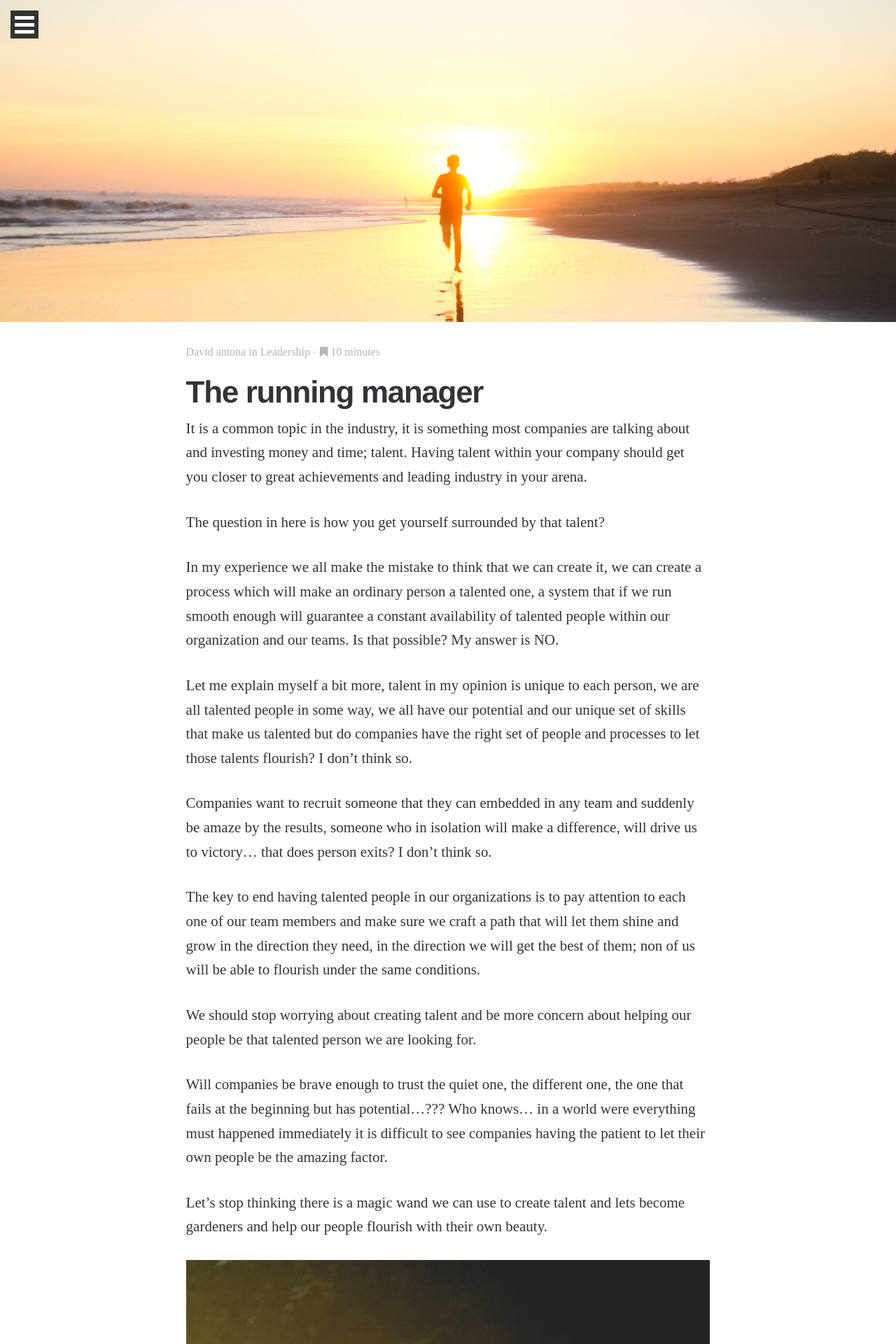
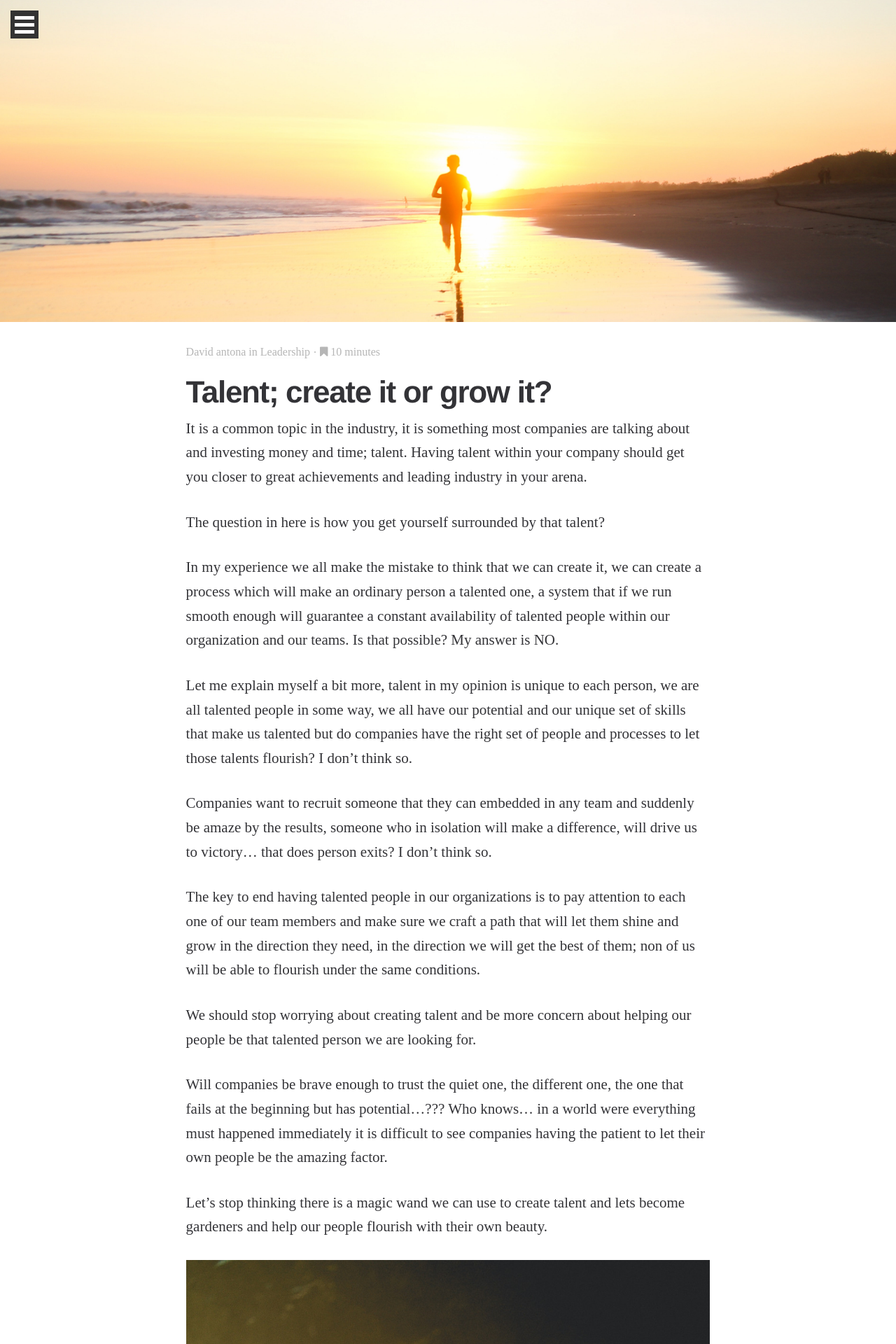
Before and after one commit to 2sherpas/2sherpas.github.io, a Jekyll site: the page built from _posts/2020-02-04-talent.md, in a window 1280 px wide. Shown: the top 1920 px of the page at 70% size. Built offline with Jekyll 4.4.1, drawn with Linux system fonts in a browser that asks for light colours.

Commit message:
Update 2020-02-04-talent.md

```diff
--- a/_posts/2020-02-04-talent.md
+++ b/_posts/2020-02-04-talent.md
@@ -1,6 +1,6 @@
 ---
 layout: post
-title:  "The running manager"
+title:  "Talent; create it or grow it?"
 date: 2020-02-04 11:00:00
 categories: leadership motivation journey
 author_name : David Antona
```
